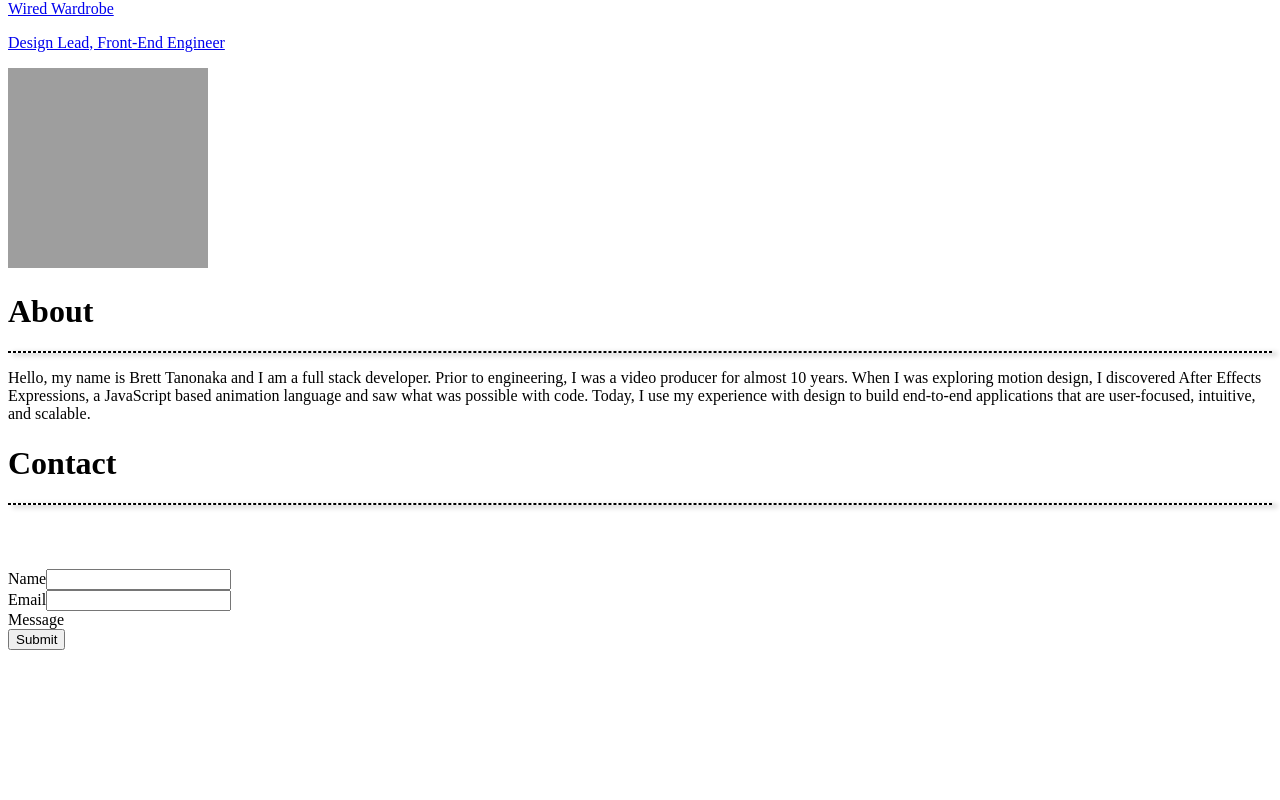
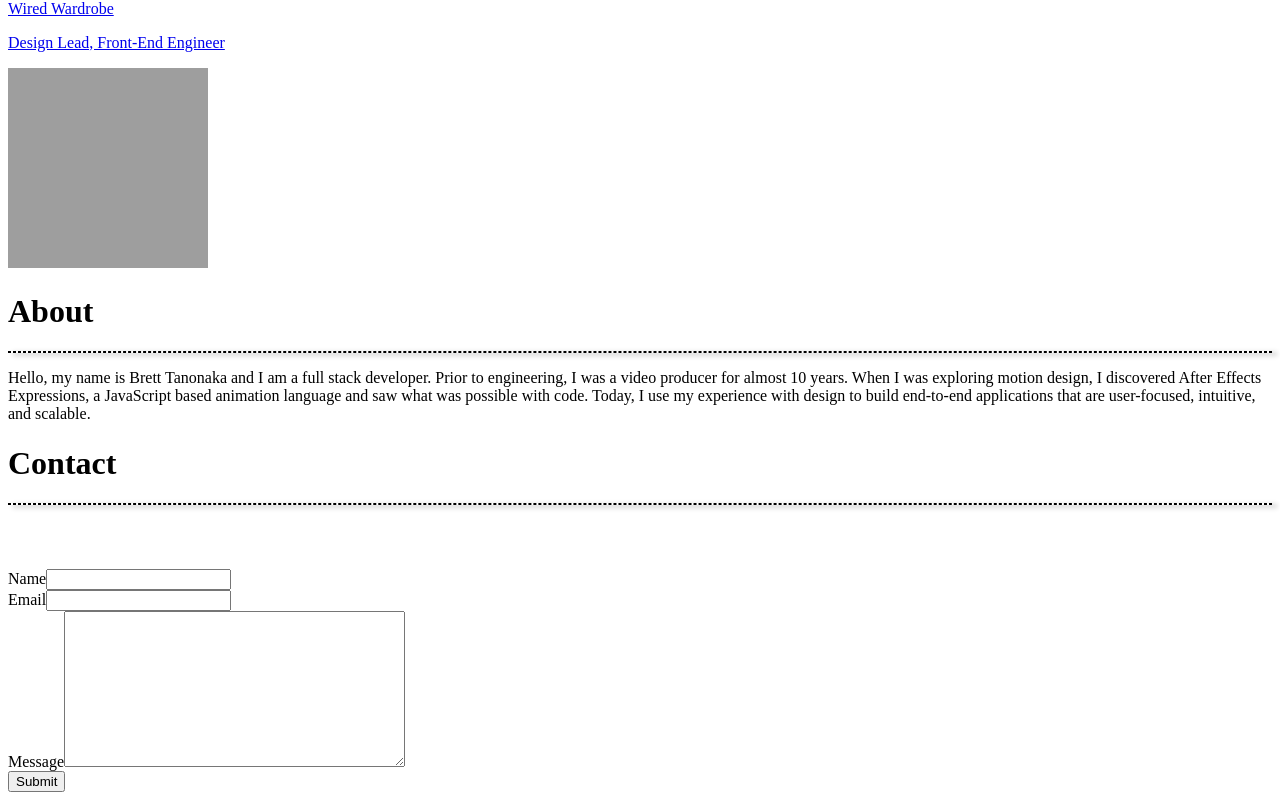
Before and after one commit to B-Tanonaka/bretttanonaka.com, a React app: page / in a window 1280 px wide. Shown: the part 1164-1964 px from the top of the page. Before the commit the page ends 1822 px from the top, so only its background shows below. Built offline with nearby package versions, Linux system fonts and the light colour scheme; grey boxes are pictures that could not be loaded; the HTML template or start-up script is replaced by a standard one.

Commit message:
Changed form message to textarea

```diff
--- a/client/src/components/Contact.tsx
+++ b/client/src/components/Contact.tsx
@@ -40,8 +40,10 @@ export default function Contact() {
             </div>
           </div>
           <div className="form-message">
-            <label className="form-title">Message</label>
-            {/* <input type="textarea" name="message" value={form.message} onChange={handleChange} className="input-box-bottom" /> */}
+            <label htmlFor="input-message">
+              Message
+              <textarea name="message" value={form.message} rows={10} cols={40} onChange={handleChange} />
+            </label>
           </div>
           <input type="button" name="submit" value="Submit" />
         </form>
```
Also changed, not shown: 1 other file (tests, documents, lock files or other folders).
